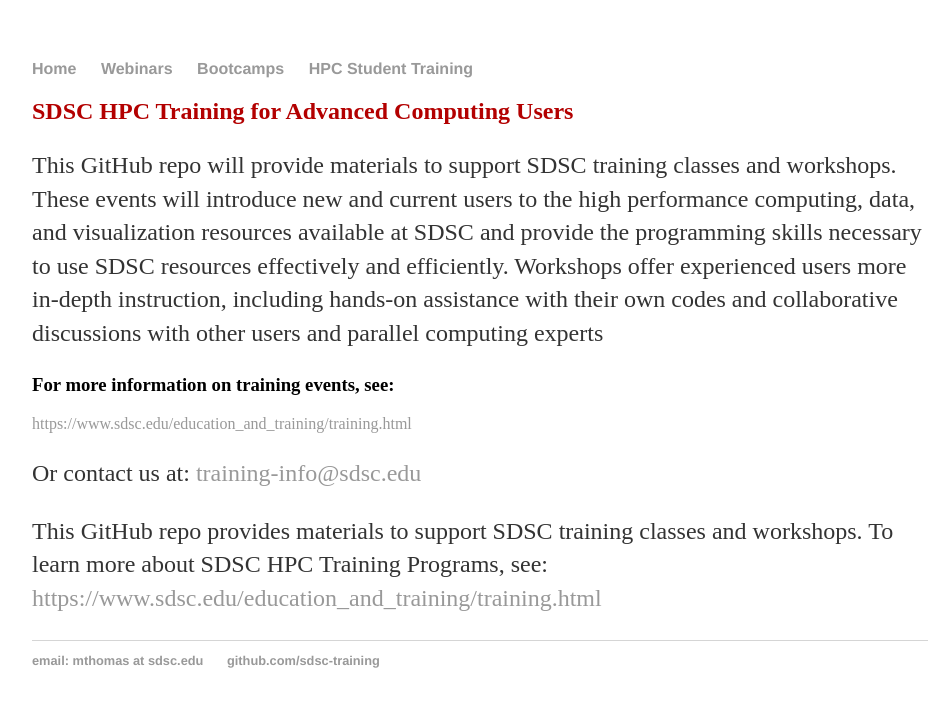
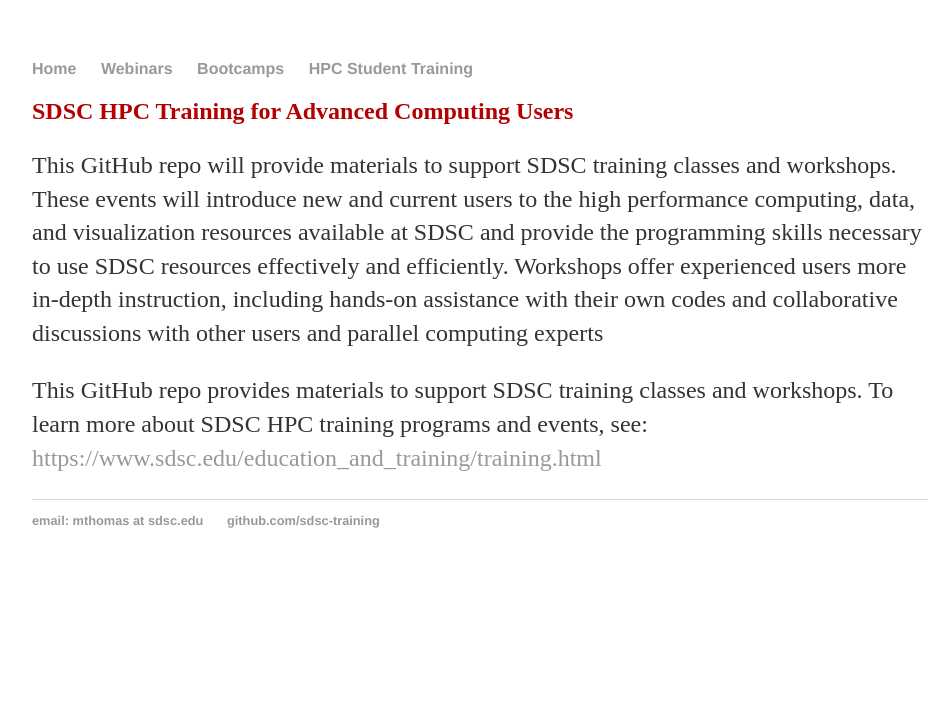
Before and after one commit to sdsc-training/sdsc-training.github.io, a Jekyll site: the page built from index.html, in a window 1280 px wide. Shown: the top 707 px of the page, without its empty margins (160-1111 px from the left). Built offline with Jekyll 4.4.1, drawn with Linux system fonts in a browser that asks for light colours.

Commit message:
updating main landing page

```diff
--- a/index.html
+++ b/index.html
@@ -10,16 +10,11 @@
 resources effectively and efficiently. Workshops offer experienced users more in-depth instruction,
 including hands-on assistance with their own codes and collaborative discussions with other
 users and parallel computing experts
-<p>
-<h3>For more information on training events, see:</h3>
-<a href="https://www.sdsc.edu/education_and_training/training.html" target="_blank">  https://www.sdsc.edu/education_and_training/training.html</a>
- <p>
-  Or contact us at: <a href="mailto:training-info@sdsc.edu">training-info@sdsc.edu</a>
-
 </p>
 
 <p>
-This GitHub repo provides materials to support SDSC training classes and workshops. To learn more about SDSC HPC Training Programs, see: <a href="https://www.sdsc.edu/education_and_training/training.html" target="_blank">https://www.sdsc.edu/education_and_training/training.html</a>
+This GitHub repo provides materials to support SDSC training classes and workshops. To learn more about SDSC HPC training programs and events, see: <a href="https://www.sdsc.edu/education_and_training/training.html" target="_blank">https://www.sdsc.edu/education_and_training/training.html</a>
+</p>
 <div class="blurb">
 </div>
 <!-- /.blurb -->
```
